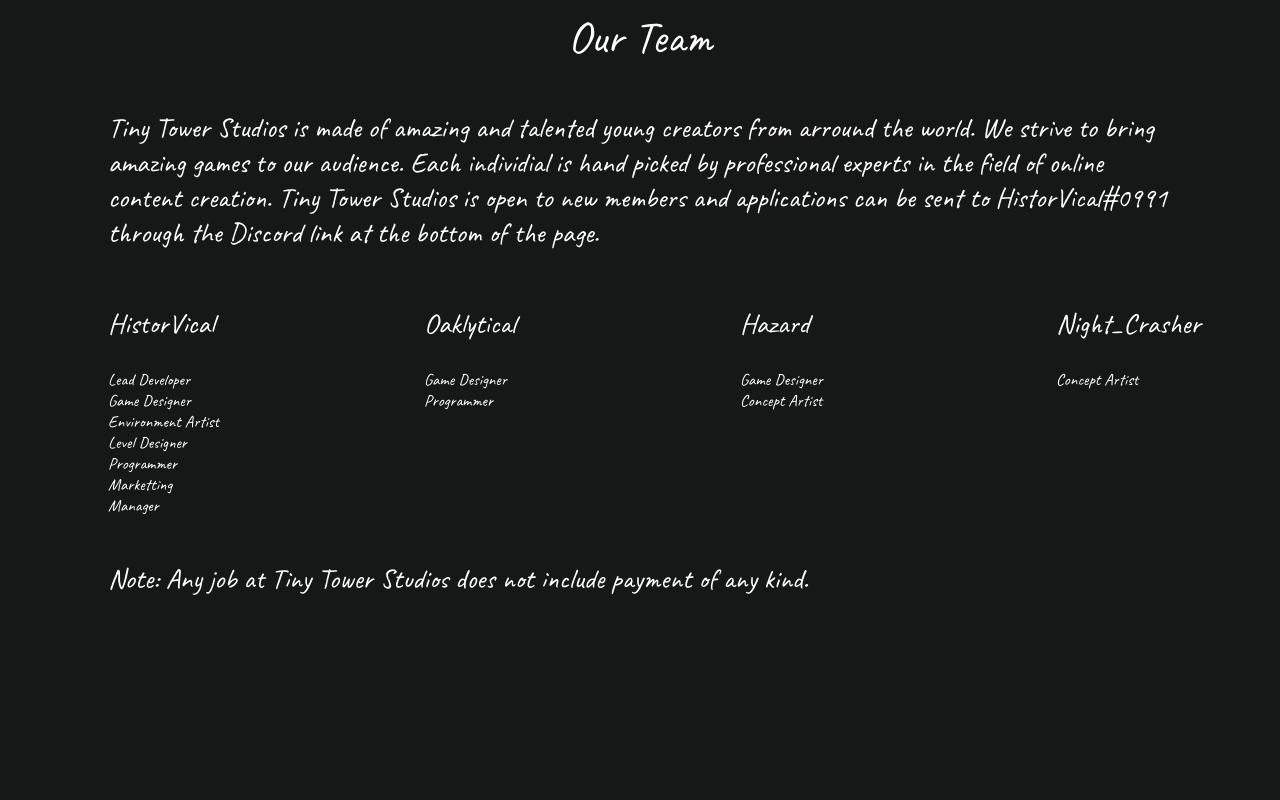
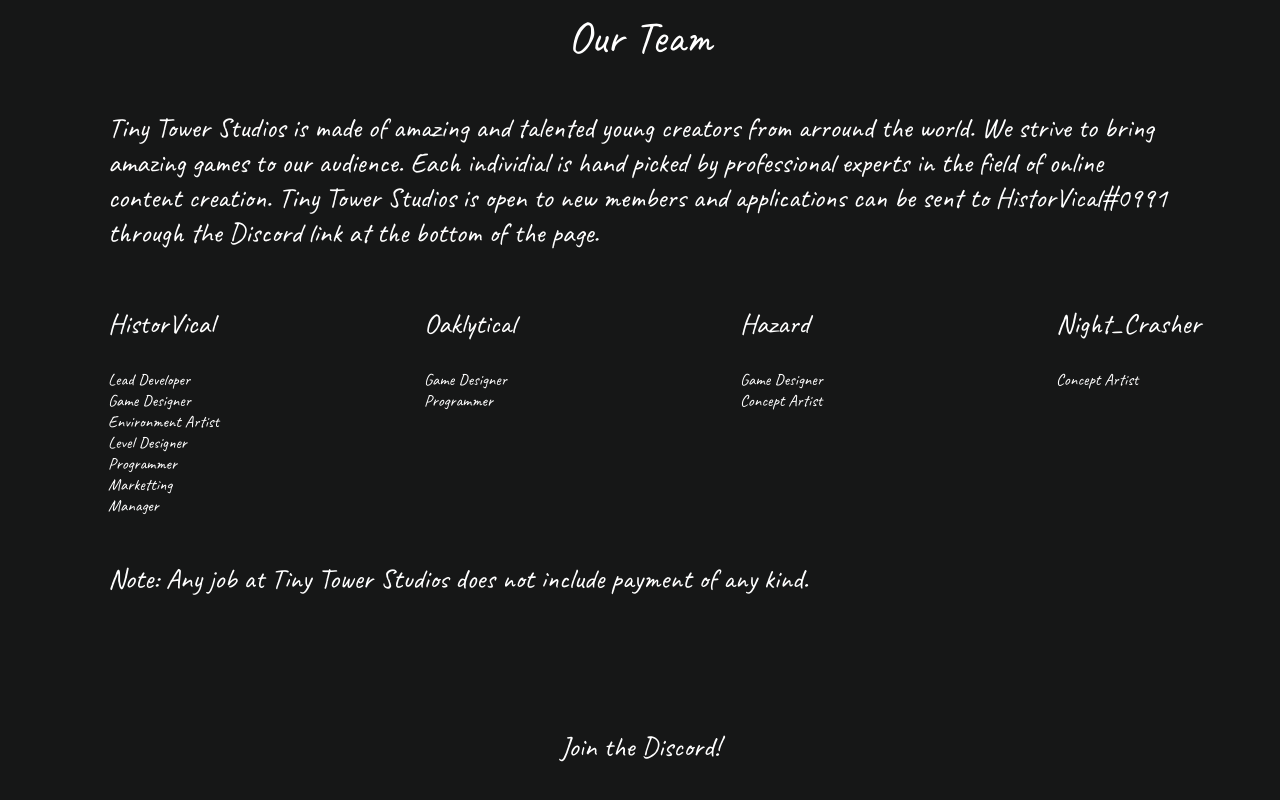
Before and after one commit to TinyTowerStudios/tinytowerstudios.github.io, a plain HTML site: page index.html in a window 1280 px wide. Shown: the part 1764-2564 px from the top of the page. Drawn offline with Linux system fonts and the light colour scheme.

Commit message:
Update index.html

```diff
--- a/index.html
+++ b/index.html
@@ -131,6 +131,9 @@ Note: Any job at Tiny Tower Studios does not include payment of any kind.
 </p>
 <br>
 <br>
+<center>
+<p style="font-size:2.2vw" onclick="window.location.href = 'https://discord.gg/tpGhujeN8k';">Join the Discord!</p>
+</center>
 <br>
 <br>
 </body>
```
